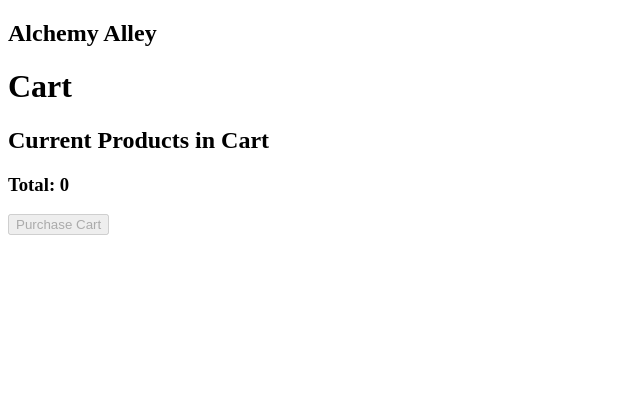
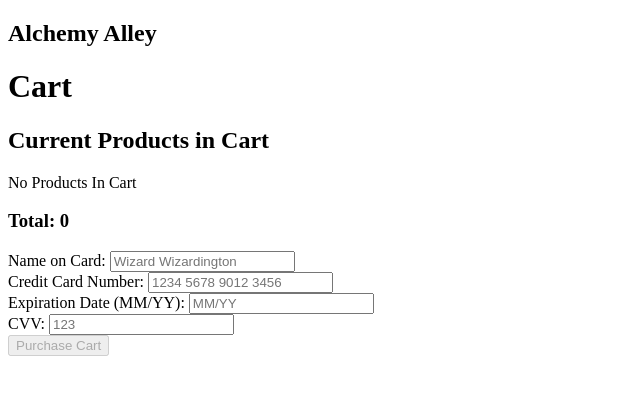
Before and after one commit to Anti5893/Swen261-Project-Alchemy-Alley, an Angular app in the folder estore-ui/: page /cart in a window 1280 px wide. Shown: the top 394 px of the page, without its empty margins (0-640 px from the left). Built offline with nearby package versions, Linux system fonts and the light colour scheme.

Commit message:
Small Fixes + CC Info

```diff
--- a/estore-ui/src/app/app.module.ts
+++ b/estore-ui/src/app/app.module.ts
@@ -18,7 +18,7 @@ import { AdminProductDetailComponent } from './admin-product-detail/admin-produc
     LoginComponent,
     RegisterComponent,
     CatalogComponent,
-    // CartComponent,
+    CartComponent,
     AdminComponent,
     AdminProductDetailComponent,
   ],
--- a/estore-ui/src/app/cart/cart.component.html
+++ b/estore-ui/src/app/cart/cart.component.html
@@ -6,5 +6,20 @@
         <button (click)="removeProduct(product.id)">Remove</button>
     </li>
 </ul>
+<p *ngIf = "isCartEmpty()">No Products In Cart</p>
 <h3>Total: {{getTotalPrice()}}</h3>
-<button [disabled]="isCartEmpty()" (click) = "handlePurchase()">Purchase Cart</button>
+<form>
+    <label for="name">Name on Card: </label>
+    <input type="text" id="name" name="name" maxlength="19" placeholder="Wizard Wizardington" required>
+    <br>
+    <label for="cc-number">Credit Card Number: </label>
+    <input type="text" id="cc-number" name="cc-number" inputmode="numeric" pattern="[0-9\s]{13,19}" autocomplete="cc-number" maxlength="19" placeholder="1234 5678 9012 3456" required>
+    <br>
+    <label for="cc-expiration">Expiration Date (MM/YY): </label>
+    <input type="text" id="cc-expiration" name="cc-expiration" inputmode="numeric" pattern="(0[1-9]|1[0-2])\/?([0-9]{2})" placeholder="MM/YY" required>
+    <br>
+    <label for="cc-cvv">CVV: </label>
+    <input type="text" id="cc-cvv" name="cc-cvv" inputmode="numeric" pattern="[0-9]{3,4}" placeholder="123" required>
+    <br>
+    <button [disabled]="isCartEmpty()" (click) = "handlePurchase()" type="submit">Purchase Cart</button>
+</form>
--- a/estore-ui/src/app/cart/cart.component.ts
+++ b/estore-ui/src/app/cart/cart.component.ts
@@ -9,14 +9,9 @@ import { ProductService } from '../product.service';
 
 
 @Component({
-  standalone: true,
   selector: 'app-cart',
   templateUrl: './cart.component.html',
   styleUrls: ['./cart.component.css'],
-  imports: [
-    NgIf,
-    NgFor,
-  ]
 })
 export class CartComponent {
 	products: Product[] = [];
--- a/estore-ui/src/app/catalog/catalog.component.html
+++ b/estore-ui/src/app/catalog/catalog.component.html
@@ -22,7 +22,7 @@
 						<span id="catalog-product-quantity"> quantity={{ product.quantity }} </span>
 					</div>
 				</div>
-				<button *ngIf="!itemInCart(product)" [disabled] ="maxCartSize()" (click)="addToCart(product)">Add to Cart</button>
+				<button *ngIf="!itemInCart(product)" [disabled] ="maxCartSize()" (click)="addToCart(product.id)">Add to Cart</button>
         		<button *ngIf="itemInCart(product)" (click)="removeFromCart(product.id)">Remove from Cart</button>
 			</div>
 		</div>
--- a/estore-ui/src/app/catalog/catalog.component.ts
+++ b/estore-ui/src/app/catalog/catalog.component.ts
@@ -50,7 +50,7 @@ export class CatalogComponent implements OnInit {
 	itemInCart(product: Product): boolean {
 		const curUser = this.credentialService.getUser();
 		const curCart = curUser?.cart;
-		return Boolean(curCart?.some((productId: number) => productId == product.id));
+		return Boolean(curCart?.includes(product.id));
 	}
 
 	maxCartSize():boolean {
@@ -66,14 +66,14 @@ export class CatalogComponent implements OnInit {
 		}
 	}
 
-	addToCart(product: Product): void {
+	addToCart(productID: number): void {
 		let curUser = this.credentialService.getUser();
 		if (curUser) {
 			if (!curUser.cart) {
 				curUser.cart = [];
 			}
 
-			curUser.cart.push(product.id);
+			curUser.cart.push(productID);
 
 			this.credentialService.storeCurrentUser({...curUser});
 			this.userService.updateUser(curUser).subscribe();
```
